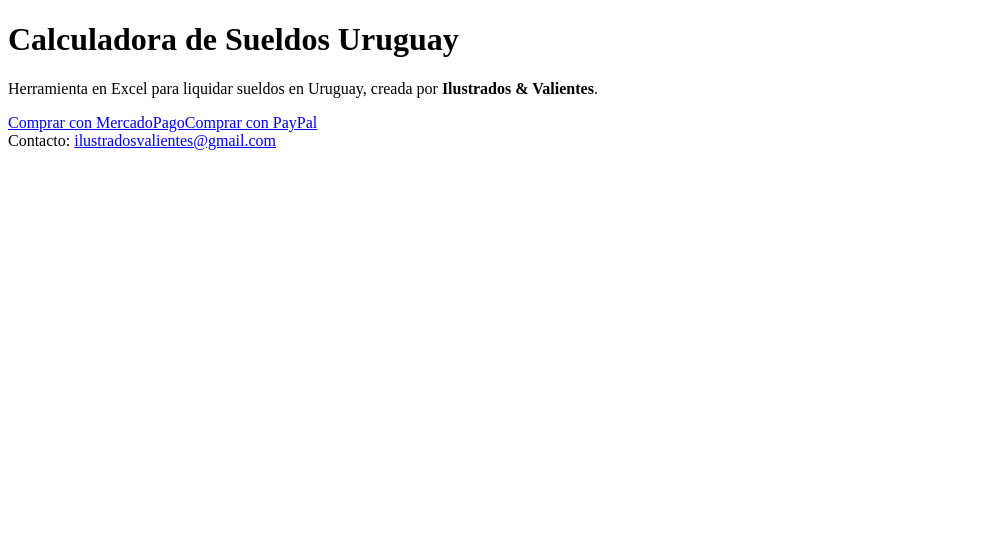
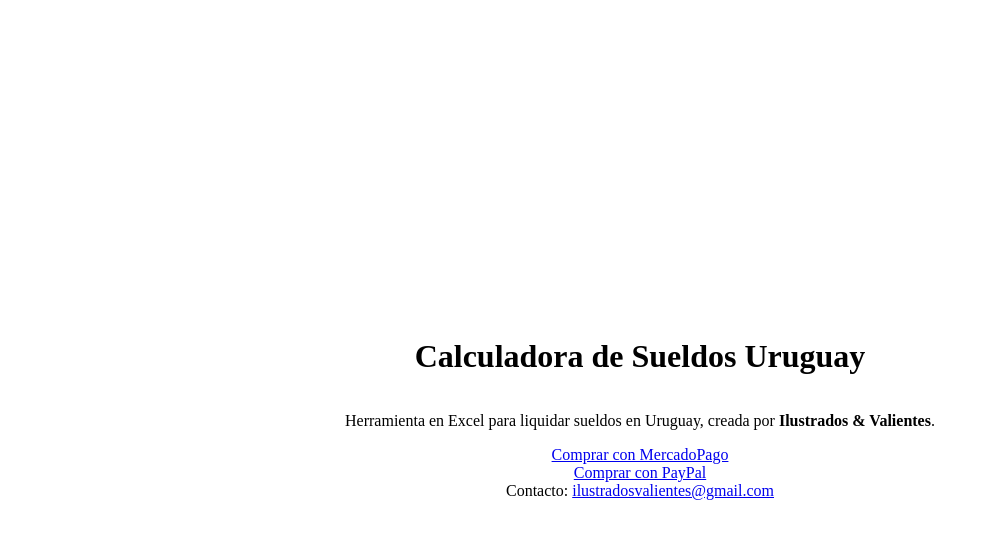
Before and after one commit to enzoroux22/Ilustrados-Valientes, a Next.js app: page / in a window 1280 px wide. Shown: the top 538 px of the page, without its empty margins (0-986 px from the left). Built offline with nearby package versions, Linux system fonts and the light colour scheme.

Commit message:
Add files via upload

```diff
--- /dev/null
+++ b/app/globals.css
@@ -0,0 +1,3 @@
+@tailwind base;
+@tailwind components;
+@tailwind utilities;
--- /dev/null
+++ b/app/layout.tsx
@@ -0,0 +1,19 @@
+import "./globals.css";
+import type { Metadata } from "next";
+
+export const metadata: Metadata = {
+  title: "Calculadora de Sueldos Uruguay",
+  description: "Herramienta para liquidación de sueldos creada por Ilustrados & Valientes",
+};
+
+export default function RootLayout({
+  children,
+}: {
+  children: React.ReactNode;
+}) {
+  return (
+    <html lang="es">
+      <body>{children}</body>
+    </html>
+  );
+}
```
